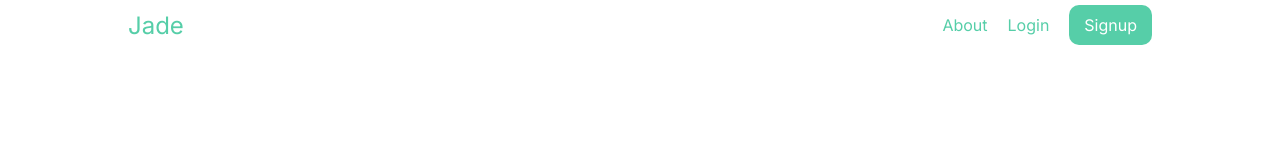
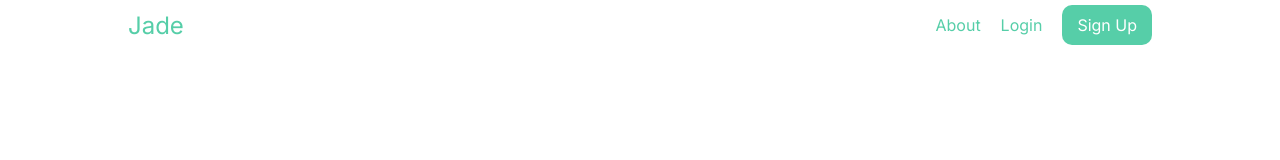
Before and after one commit to aibarrola/SubtleAsianNetwork, a React (Create React App) app: page / in a window 1280 px wide. Shown: the top 160 px of the page. Built offline with nearby package versions, Linux system fonts and the light colour scheme.

Commit message:
sign up button linked to signup1

```diff
--- a/src/components/unLoggedNavbar.jsx
+++ b/src/components/unLoggedNavbar.jsx
@@ -40,8 +40,8 @@ function UnloggedNav() {
           <Link to="/login" className="nav-btn">
             Login
           </Link>
-          <Link to="/signup" className=" nav-btn">
-            Signup
+          <Link to="/signup1" className=" nav-btn">
+            Sign Up
           </Link>
         </div>
 
```
